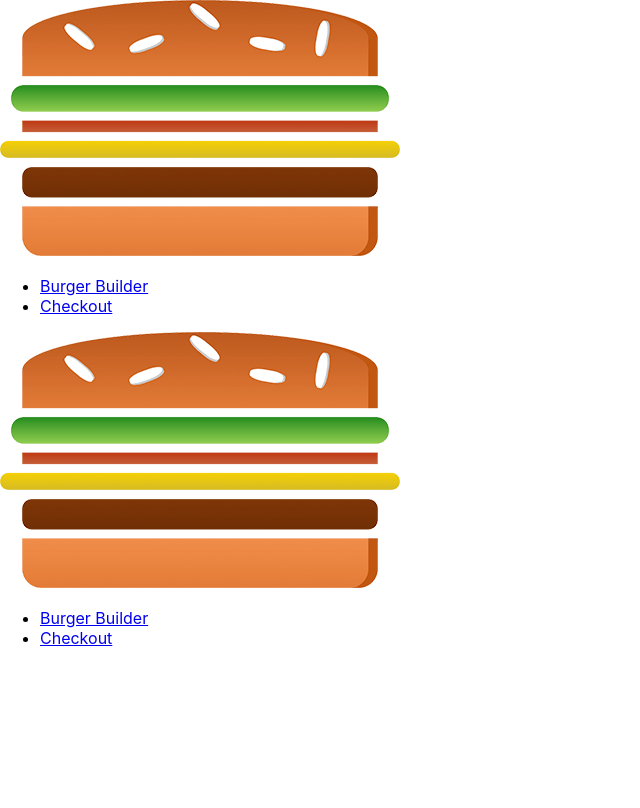
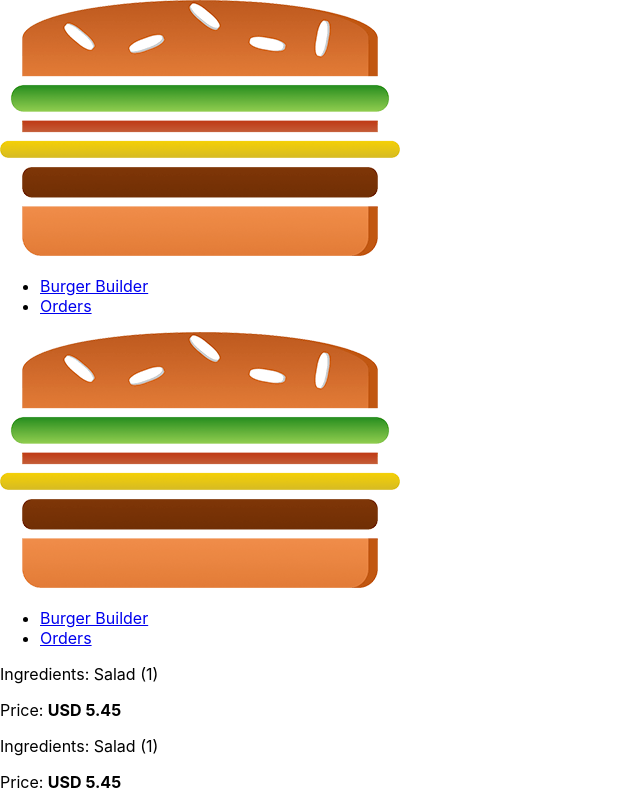
Before and after one commit to d-klotz/burger-builder, a React app: page /orders in a window 1280 px wide. Shown: the whole page, without its empty margins (0-640 px from the left). Built offline with nearby package versions, Linux system fonts and the light colour scheme.

Commit message:
added new order component and fetched data from google firebase

```diff
--- a/src/App.js
+++ b/src/App.js
@@ -2,6 +2,7 @@ import React, { Component } from 'react';
 import Layout from './components/Layout/Layout';
 import BurgerBuilder from './containers/BurgerBuilder/BurgerBuilder';
 import Checkout from './containers/Checkout/Checkout';
+import Orders from './containers/Orders/Orders';
 
 import { Route, Switch } from 'react-router-dom';
 
@@ -12,6 +13,7 @@ class App extends Component {
         <Layout>
           <Switch>
             <Route path="/checkout" component={Checkout}/>
+            <Route path="/orders" component={Orders}/>
             <Route path="/" exact component={BurgerBuilder}/>
           </Switch>
         </Layout>
--- /dev/null
+++ b/src/components/Order/Order.css
@@ -0,0 +1,8 @@
+.Order {
+    width: 100%;
+    border: 1px solid #eee;
+    box-shadow: 0 2px 3px #ccc;
+    padding: 10px;
+    margin: 10px auto;
+    box-sizing: border-box;
+}
--- /dev/null
+++ b/src/components/Order/Order.js
@@ -0,0 +1,11 @@
+import React from 'react';
+import classes from './Order.css';
+
+const order = (props) => (
+    <div className={classes.Order}>
+        <p>Ingredients: Salad (1)</p>
+        <p>Price: <strong>USD 5.45</strong></p>
+    </div>
+);
+
+export default order;
--- a/src/components/UI/Navigation/NavigationItem/NavigationItem.js
+++ b/src/components/UI/Navigation/NavigationItem/NavigationItem.js
@@ -1,12 +1,14 @@
 import React from 'react';
 import classes from './NavigationItem.css';
+import { NavLink } from 'react-router-dom';
 
 const navigationItem = (props) => (
     <li className={classes.NavigationItem}>
-        <a
-            href={props.link}
-            className={props.active ? classes.active : null}>{props.children}
-        </a>
+        <NavLink
+            to={props.link}
+            exact={props.exact}
+            activeClassName={classes.active}>{props.children}
+        </NavLink>
     </li>
 );
 
--- a/src/components/UI/Navigation/NavigationItems/NavigationItems.js
+++ b/src/components/UI/Navigation/NavigationItems/NavigationItems.js
@@ -4,8 +4,8 @@ import NavigationItem from '../NavigationItem/NavigationItem';
 
 const navigationItems = () => (
     <ul className={classes.NavigationItems}>
-        <NavigationItem link="/" active>Burger Builder</NavigationItem>
-        <NavigationItem link="/">Checkout</NavigationItem>
+        <NavigationItem link="/" exact>Burger Builder</NavigationItem>
+        <NavigationItem link="/orders">Orders</NavigationItem>
     </ul>
 );
 
--- a/src/containers/BurgerBuilder/BurgerBuilder.js
+++ b/src/containers/BurgerBuilder/BurgerBuilder.js
@@ -83,28 +83,11 @@ class BurgerBuilder extends  Component {
     }
 
     purchaseContinueHandler = () => {
-        // this.setState({loading: true});
-        // const order = {
-        //     ingredients: this.state.ingredients,
-        //     price: this.state.totalPrice,
-        //     name: 'Daniel Klotz',
-        //     address: {
-        //         street: 'Streettest 1',
-        //         zipCode:'45139',
-        //         country: 'Germany'
-        //     },
-        //     email: 'danielfelipeklotz@gmail.com',
-        //     deliveryMethod: 'fastest'
-        // }
-        //  axios.post('/orders.json', order)
-        //     .then(response => {
-        //         this.setState({loading : false, purchasing: false});
-        //     })
-        //     .catch(error => this.setState({loading : false, purchasing: false}));
         const queryParams = [];
         for(let i in this.state.ingredients) {
             queryParams.push(encodeURIComponent(i) + '=' + encodeURIComponent(this.state.ingredients[i]));
         }
+        queryParams.push('price=' + this.state.totalPrice )
         const queryString = queryParams.join('&');
         this.props.history.push({
             pathname: '/checkout',
--- a/src/containers/Checkout/Checkout.js
+++ b/src/containers/Checkout/Checkout.js
@@ -7,21 +7,23 @@ import ContactData from './ContactData/ContactData';
 class Checkout extends Component {
 
     state = {
-        ingredients : {
-            salad: 1,
-            meat: 1,
-            cheese: 1,
-            bacon: 1
-        }
+        ingredients : null,
+        totalPrice : 0
     }
 
-    componentDidMount() {
+    componentWillMount() {
         const query = new URLSearchParams(this.props.location.search);
         const ingredients =  {};
+        let price = 0;
         for (let param of query.entries()) {
-            ingredients[param[0]] = +param[1];
+            if(param[0] === 'price') {
+                price = param[1];
+            } else {
+                ingredients[param[0]] = +param[1];
+            }
+
         }
-        this.setState({ingredients: ingredients});
+        this.setState({ingredients: ingredients, totalPrice : price});
     }
 
     checkoutContinuedHandler = () => {
@@ -39,7 +41,11 @@ class Checkout extends Component {
                 ingredients={this.state.ingredients}
                 checkoutContinued={this.checkoutContinuedHandler}
                 checkoutCanceled={this.checkoutCanceledHandler}/>
-                <Route path={this.props.match.path + '/contact-data'} component={ContactData}/>
+                <Route path={this.props.match.path + '/contact-data'}
+                    render={(props) => (<ContactData
+                        ingredients={this.state.ingredients}
+                        price={this.state.totalPrice}
+                        {...props}/>)}/>
             </div>
         )
     }
--- a/src/containers/Checkout/ContactData/ContactData.js
+++ b/src/containers/Checkout/ContactData/ContactData.js
@@ -1,6 +1,8 @@
 import React, { Component } from 'react';
 import Button from '../../../components/UI/Button/Button';
 import classes from './ContactData.css';
+import axios from '../../../axios-orders';
+import Spinner from '../../../components/UI/Spinner/Spinner';
 
 class ContactData extends Component {
 
@@ -10,20 +12,50 @@ class ContactData extends Component {
         address: {
             street: '',
             postalCode: ''
+        },
+        loading: false,
+    }
+
+    orderHandler= (event) => {
+        event.preventDefault();
+        this.setState({loading: true});
+        const order = {
+            ingredients: this.props.ingredients,
+            price: this.props.totalPrice,
+            name: 'Daniel Klotz',
+            address: {
+                street: 'Streettest 1',
+                zipCode:'45139',
+                country: 'Germany'
+            },
+            email: 'danielfelipeklotz@gmail.com',
+            deliveryMethod: 'fastest'
         }
+         axios.post('/orders.json', order)
+            .then(response => {
+                this.setState({loading : false});
+                this.props.history.push('/');
+            })
+            .catch(error => this.setState({loading : false}));
     }
 
     render() {
+        let form = (
+            <form>
+                <input className={classes.Input} type="text" name="name" placeholder="Your name"/>
+                <input className={classes.Input} type="email" name="email" placeholder="Your Mail"/>
+                <input className={classes.Input} type="text" name="street" placeholder="Your Street name"/>
+                <input className={classes.Input} type="text" name="postal" placeholder="Your Postal Code"/>
+                <Button btnType="Success" clicked={this.orderHandler}>ORDER</Button>
+            </form>
+        );
+        if(this.state.loading) {
+            form = <Spinner/>
+        }
         return (
             <div className={classes.ContactData}>
                 <h4>Enter your contact data</h4>
-                <form>
-                    <input className={classes.Input} type="text" name="name" placeholder="Your name"/>
-                    <input className={classes.Input} type="email" name="email" placeholder="Your Mail"/>
-                    <input className={classes.Input} type="text" name="street" placeholder="Your Street name"/>
-                    <input className={classes.Input} type="text" name="postal" placeholder="Your Postal Code"/>
-                    <Button btnType="Success">ORDER</Button>
-                </form>
+                {form}
             </div>
         );
     }
--- /dev/null
+++ b/src/containers/Orders/Orders.js
@@ -0,0 +1,15 @@
+import React, { Component } from 'react';
+import Order from '../../components/Order/Order';
+
+class Orders extends Component {
+    render() {
+        return (
+            <div>
+                <Order />
+                <Order />
+            </div>
+        );
+    }
+}
+
+export default Orders;
```
